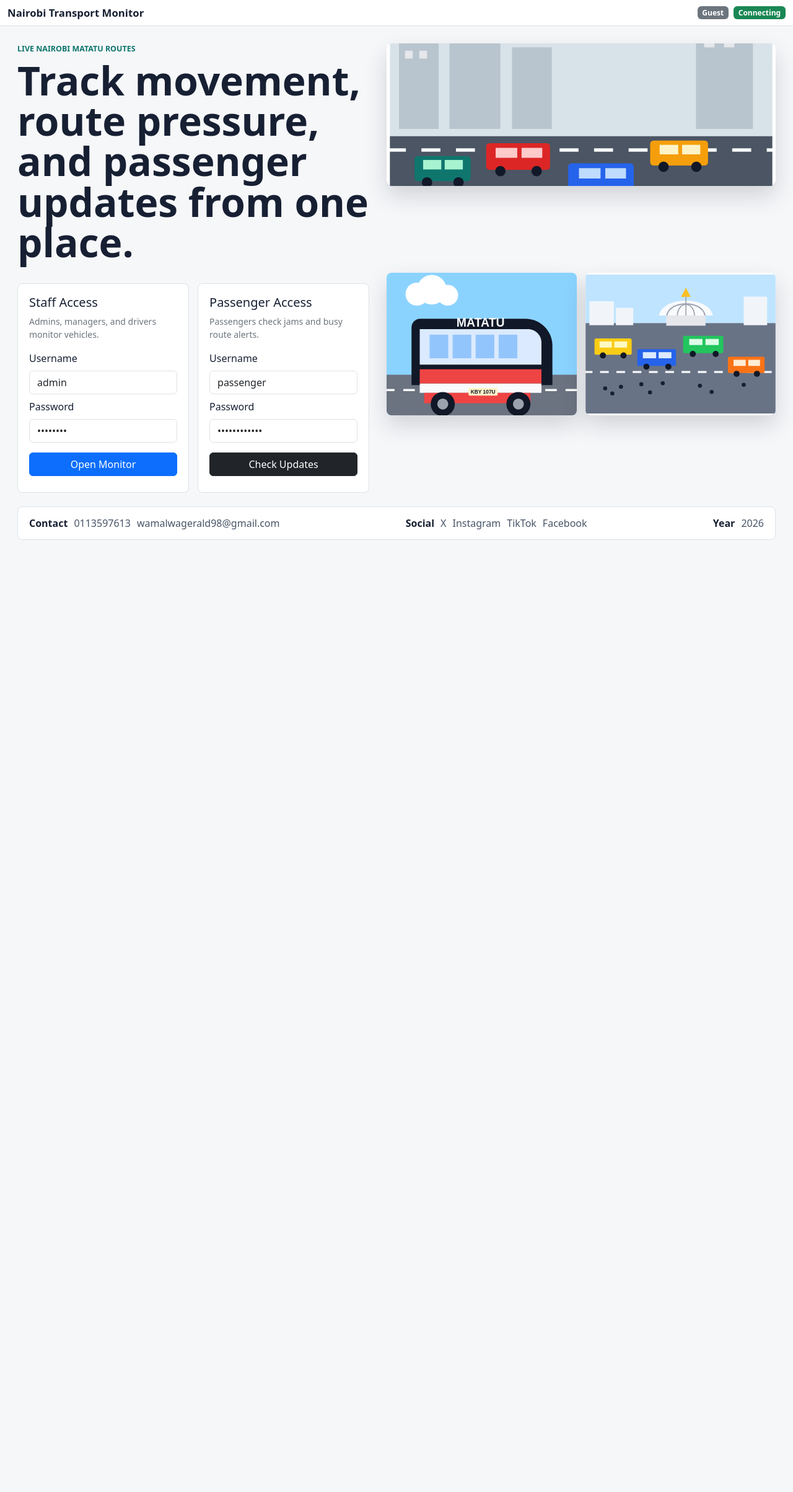
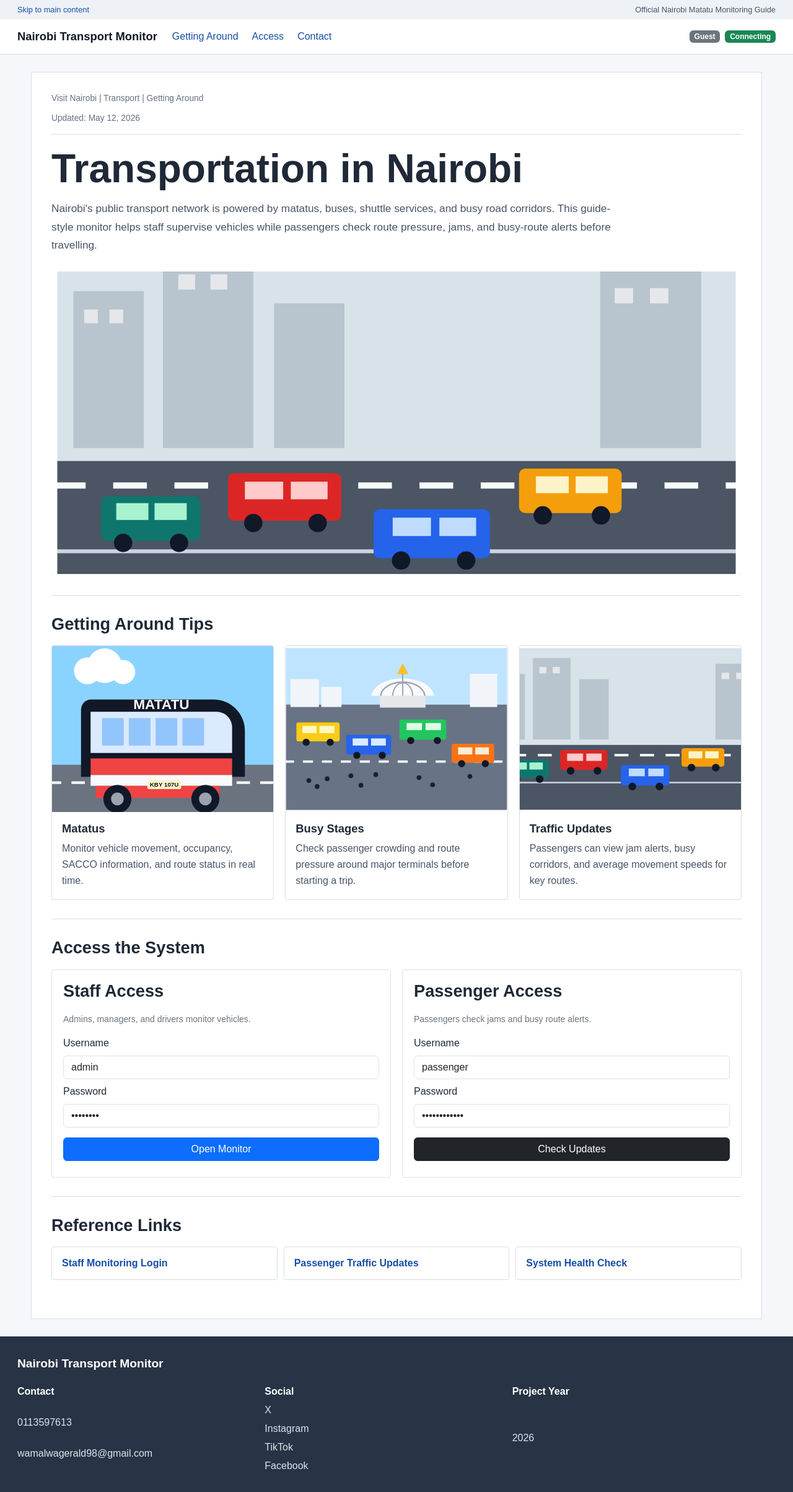
Before and after one commit to JeryNal/https-github.com-YOUR_USERNAME-nairobi-transport-monitor, a Flask app: page / in a window 1280 px wide. Shown: the whole page at 62% size. Before the commit the page ends 871 px from the top, so only its background shows below. Run offline with Flask 3, Linux system fonts and the light colour scheme; some libraries are stand-ins or nearby versions.

Commit message:
Restyle homepage as transport guide

```diff
--- a/app/static/css/styles.css
+++ b/app/static/css/styles.css
@@ -1,128 +1,191 @@
 body {
-  background: #f6f7f9;
-  color: #172033;
+  background: #f5f7fa;
+  color: #1f2937;
+  font-family: Arial, Helvetica, sans-serif;
+}
+
+.site-header {
+  background: #fff;
+  border-bottom: 1px solid #d7dde5;
+  position: sticky;
+  top: 0;
+  z-index: 1000;
+}
+
+.utility-bar {
+  align-items: center;
+  background: #eef2f6;
+  color: #475467;
+  display: flex;
+  font-size: 0.8rem;
+  justify-content: space-between;
+  padding: 6px 28px;
+}
+
+.utility-bar a,
+.main-nav a,
+.reference-links a {
+  color: #174ea6;
+  text-decoration: none;
+}
+
+.main-nav {
+  align-items: center;
+  display: flex;
+  gap: 24px;
+  justify-content: space-between;
+  padding: 14px 28px;
 }
 
 .brand-button {
   background: transparent;
   border: 0;
-  color: #172033;
-  font-size: 1.05rem;
-  font-weight: 700;
+  color: #111827;
+  font-size: 1.15rem;
+  font-weight: 800;
   padding: 0;
 }
 
+.nav-links {
+  display: flex;
+  flex: 1;
+  gap: 22px;
+}
+
 .home-page {
-  min-height: calc(100vh - 57px);
   padding: 28px;
 }
 
-.hero-grid {
-  align-items: stretch;
-  display: grid;
-  gap: 28px;
-  grid-template-columns: minmax(320px, 0.95fr) minmax(320px, 1.05fr);
-  max-width: 1240px;
+.page-shell {
+  background: #fff;
+  border: 1px solid #d7dde5;
   margin: 0 auto;
+  max-width: 1180px;
+  padding: 32px;
 }
 
-.hero-copy {
-  display: flex;
-  flex-direction: column;
-  justify-content: center;
+.breadcrumb {
+  color: #667085;
+  font-size: 0.86rem;
+  margin-bottom: 12px;
 }
 
-.section-kicker {
-  color: #0f766e;
-  font-size: 0.78rem;
+.updated-date {
+  border-bottom: 1px solid #d7dde5;
+  color: #667085;
+  font-size: 0.86rem;
+  margin-bottom: 22px;
+  padding-bottom: 14px;
+}
+
+.page-shell h1 {
+  font-size: clamp(2.2rem, 5vw, 4.25rem);
   font-weight: 800;
   letter-spacing: 0;
-  margin-bottom: 8px;
-  text-transform: uppercase;
+  line-height: 1.05;
+  margin-bottom: 16px;
 }
 
-.hero-copy h1 {
-  font-size: clamp(2rem, 5vw, 4.5rem);
-  font-weight: 800;
-  line-height: 1.02;
-  max-width: 760px;
+.lead-copy {
+  color: #475467;
+  font-size: 1.08rem;
+  line-height: 1.7;
+  max-width: 920px;
 }
 
-.hero-images {
-  display: grid;
-  gap: 14px;
-  grid-template-columns: repeat(2, minmax(0, 1fr));
+.feature-image {
+  margin: 28px 0 34px;
 }
 
-.hero-images img {
-  background: #fff;
-  border-radius: 8px;
-  box-shadow: 0 16px 36px rgba(15, 23, 42, 0.16);
-  height: min(30vh, 230px);
+.feature-image img {
+  aspect-ratio: 16 / 7;
+  border-radius: 4px;
+  display: block;
   object-fit: cover;
   width: 100%;
 }
 
-.hero-images img:first-child {
-  grid-column: span 2;
+.guide-section {
+  border-top: 1px solid #d7dde5;
+  padding: 30px 0;
 }
 
-.contact-strip {
-  background: #fff;
-  border: 1px solid #dde2ea;
-  border-radius: 8px;
-  display: flex;
-  flex-wrap: wrap;
-  gap: 18px;
-  justify-content: space-between;
-  margin: 22px auto 0;
-  max-width: 1240px;
-  padding: 14px 18px;
+.guide-section h2 {
+  font-size: 1.7rem;
+  font-weight: 800;
+  margin-bottom: 18px;
 }
 
-.contact-strip div {
-  align-items: center;
-  display: flex;
-  flex-wrap: wrap;
-  gap: 10px;
+.tips-grid,
+.traffic-grid {
+  display: grid;
+  gap: 18px;
 }
 
-.contact-strip strong {
-  color: #172033;
+.tips-grid {
+  grid-template-columns: repeat(3, minmax(0, 1fr));
 }
 
-.contact-strip span,
-.contact-strip a {
+.tip-card {
+  border: 1px solid #d7dde5;
+  border-radius: 4px;
+  overflow: hidden;
+}
+
+.tip-card img {
+  aspect-ratio: 4 / 3;
+  display: block;
+  object-fit: cover;
+  width: 100%;
+}
+
+.tip-card h3 {
+  font-size: 1.15rem;
+  font-weight: 800;
+  margin: 16px 16px 8px;
+}
+
+.tip-card p {
   color: #475467;
-  text-decoration: none;
+  line-height: 1.6;
+  margin: 0 16px 18px;
 }
 
 .login-grid {
   display: grid;
-  gap: 14px;
+  gap: 18px;
   grid-template-columns: repeat(2, minmax(0, 1fr));
-  margin-top: 26px;
 }
 
 .login-card {
   background: #fff;
-  border-radius: 8px;
+  border-radius: 4px;
   padding: 18px;
 }
 
-#map {
-  min-height: calc(100vh - 106px);
-  border: 1px solid #dde2ea;
-  border-radius: 8px;
+.reference-links {
+  display: grid;
+  gap: 10px;
+  grid-template-columns: repeat(3, minmax(0, 1fr));
 }
 
-.metrics-grid,
-.traffic-grid {
-  display: grid;
-  gap: 12px;
+.reference-links a {
+  border: 1px solid #d7dde5;
+  border-radius: 4px;
+  display: block;
+  font-weight: 700;
+  padding: 14px 16px;
+}
+
+#map {
+  min-height: calc(100vh - 142px);
+  border: 1px solid #dde2ea;
+  border-radius: 4px;
 }
 
 .metrics-grid {
+  display: grid;
+  gap: 12px;
   grid-template-columns: repeat(2, minmax(0, 1fr));
 }
 
@@ -130,7 +193,7 @@ body {
 .vehicle-list,
 .traffic-card {
   background: #fff;
-  border-radius: 8px;
+  border-radius: 4px;
 }
 
 .metric {
@@ -177,11 +240,20 @@ body {
 }
 
 .passenger-page {
-  min-height: calc(100vh - 57px);
+  min-height: calc(100vh - 97px);
 }
 
 .passenger-header {
   margin-bottom: 18px;
+}
+
+.section-kicker {
+  color: #174ea6;
+  font-size: 0.78rem;
+  font-weight: 800;
+  letter-spacing: 0;
+  margin-bottom: 8px;
+  text-transform: uppercase;
 }
 
 .traffic-grid {
@@ -229,24 +301,61 @@ body {
   color: #166534;
 }
 
+.site-footer {
+  background: #283445;
+  color: #fff;
+  padding: 30px 28px;
+}
+
+.footer-brand {
+  font-size: 1.2rem;
+  font-weight: 800;
+  margin-bottom: 18px;
+}
+
+.footer-grid {
+  display: grid;
+  gap: 18px;
+  grid-template-columns: repeat(3, minmax(0, 1fr));
+  max-width: 1180px;
+}
+
+.footer-grid div {
+  display: grid;
+  gap: 6px;
+}
+
+.footer-grid a,
+.footer-grid span {
+  color: #dbe4ee;
+  text-decoration: none;
+}
+
 @media (max-width: 900px) {
-  .home-page {
-    padding: 18px;
+  .utility-bar,
+  .main-nav,
+  .nav-links {
+    align-items: flex-start;
+    flex-direction: column;
   }
 
-  .hero-grid,
-  .login-grid,
-  .traffic-grid {
-    grid-template-columns: 1fr;
+  .home-page {
+    padding: 14px;
   }
 
-  .hero-images img {
-    height: 220px;
+  .page-shell {
+    padding: 20px;
   }
 
-  .hero-images,
-  .hero-images img:first-child {
-    grid-column: auto;
+  .feature-image img {
+    aspect-ratio: 4 / 3;
+  }
+
+  .tips-grid,
+  .login-grid,
+  .traffic-grid,
+  .reference-links,
+  .footer-grid {
     grid-template-columns: 1fr;
   }
 }
--- a/app/templates/index.html
+++ b/app/templates/index.html
@@ -9,23 +9,62 @@
   <link rel="stylesheet" href="{{ url_for('static', filename='css/styles.css') }}">
 </head>
 <body>
-  <nav class="navbar navbar-expand-lg bg-white border-bottom">
-    <div class="container-fluid">
+  <header class="site-header">
+    <div class="utility-bar">
+      <a href="#mainContent">Skip to main content</a>
+      <span>Official Nairobi Matatu Monitoring Guide</span>
+    </div>
+    <nav class="main-nav">
       <button class="brand-button" id="homeButton" type="button">Nairobi Transport Monitor</button>
+      <div class="nav-links">
+        <a href="#gettingAround">Getting Around</a>
+        <a href="#access">Access</a>
+        <a href="#contact">Contact</a>
+      </div>
       <div class="d-flex align-items-center gap-2">
         <span class="badge text-bg-secondary" id="roleBadge">Guest</span>
         <span class="badge text-bg-success" id="connectionStatus">Connecting</span>
         <button class="btn btn-sm btn-outline-secondary d-none" id="logoutButton" type="button">Logout</button>
       </div>
-    </div>
-  </nav>
+    </nav>
+  </header>
 
-  <main>
+  <main id="mainContent">
     <section id="homePage" class="home-page">
-      <div class="hero-grid">
-        <div class="hero-copy">
-          <p class="section-kicker">Live Nairobi matatu routes</p>
-          <h1>Track movement, route pressure, and passenger updates from one place.</h1>
+      <div class="page-shell">
+        <div class="breadcrumb">Visit Nairobi | Transport | Getting Around</div>
+        <div class="updated-date">Updated: May 12, 2026</div>
+        <h1>Transportation in Nairobi</h1>
+        <p class="lead-copy">
+          Nairobi's public transport network is powered by matatus, buses, shuttle services, and busy road corridors. This guide-style monitor helps staff supervise vehicles while passengers check route pressure, jams, and busy-route alerts before travelling.
+        </p>
+        <div class="feature-image">
+          <img src="{{ url_for('static', filename='images/nairobi-stage.svg') }}" alt="Busy Nairobi matatu stage">
+        </div>
+
+        <section id="gettingAround" class="guide-section">
+          <h2>Getting Around Tips</h2>
+          <div class="tips-grid">
+            <article class="tip-card">
+              <img src="{{ url_for('static', filename='images/matatu-bus.svg') }}" alt="Kenyan matatu bus">
+              <h3>Matatus</h3>
+              <p>Monitor vehicle movement, occupancy, SACCO information, and route status in real time.</p>
+            </article>
+            <article class="tip-card">
+              <img src="{{ url_for('static', filename='images/city-bus-terminal.svg') }}" alt="Nairobi city bus terminal">
+              <h3>Busy Stages</h3>
+              <p>Check passenger crowding and route pressure around major terminals before starting a trip.</p>
+            </article>
+            <article class="tip-card">
+              <img src="{{ url_for('static', filename='images/nairobi-stage.svg') }}" alt="Nairobi route traffic">
+              <h3>Traffic Updates</h3>
+              <p>Passengers can view jam alerts, busy corridors, and average movement speeds for key routes.</p>
+            </article>
+          </div>
+        </section>
+
+        <section id="access" class="guide-section access-section">
+          <h2>Access the System</h2>
           <div class="login-grid">
             <div class="login-card border">
               <h2 class="h5">Staff Access</h2>
@@ -52,30 +91,16 @@
               </form>
             </div>
           </div>
-        </div>
-        <div class="hero-images">
-          <img src="{{ url_for('static', filename='images/nairobi-stage.svg') }}" alt="Busy Nairobi matatu stage">
-          <img src="{{ url_for('static', filename='images/matatu-bus.svg') }}" alt="Kenyan matatu bus">
-          <img src="{{ url_for('static', filename='images/city-bus-terminal.svg') }}" alt="Nairobi city bus terminal">
-        </div>
-      </div>
-      <div class="contact-strip">
-        <div>
-          <strong>Contact</strong>
-          <span>0113597613</span>
-          <a href="mailto:wamalwagerald98@gmail.com">wamalwagerald98@gmail.com</a>
-        </div>
-        <div>
-          <strong>Social</strong>
-          <span>X</span>
-          <span>Instagram</span>
-          <span>TikTok</span>
-          <span>Facebook</span>
-        </div>
-        <div>
-          <strong>Year</strong>
-          <span>2026</span>
-        </div>
+        </section>
+
+        <section class="guide-section reference-section">
+          <h2>Reference Links</h2>
+          <div class="reference-links">
+            <a href="#access">Staff Monitoring Login</a>
+            <a href="#access">Passenger Traffic Updates</a>
+            <a href="/health">System Health Check</a>
+          </div>
+        </section>
       </div>
     </section>
 
@@ -124,6 +149,28 @@
     </section>
   </main>
 
+  <footer id="contact" class="site-footer">
+    <div class="footer-brand">Nairobi Transport Monitor</div>
+    <div class="footer-grid">
+      <div>
+        <strong>Contact</strong>
+        <a href="tel:0113597613">0113597613</a>
+        <a href="mailto:wamalwagerald98@gmail.com">wamalwagerald98@gmail.com</a>
+      </div>
+      <div>
+        <strong>Social</strong>
+        <span>X</span>
+        <span>Instagram</span>
+        <span>TikTok</span>
+        <span>Facebook</span>
+      </div>
+      <div>
+        <strong>Project Year</strong>
+        <span>2026</span>
+      </div>
+    </div>
+  </footer>
+
   <script src="https://cdn.socket.io/4.7.5/socket.io.min.js"></script>
   <script src="https://unpkg.com/leaflet@1.9.4/dist/leaflet.js"></script>
   <script src="{{ url_for('static', filename='js/app.js') }}"></script>
```
